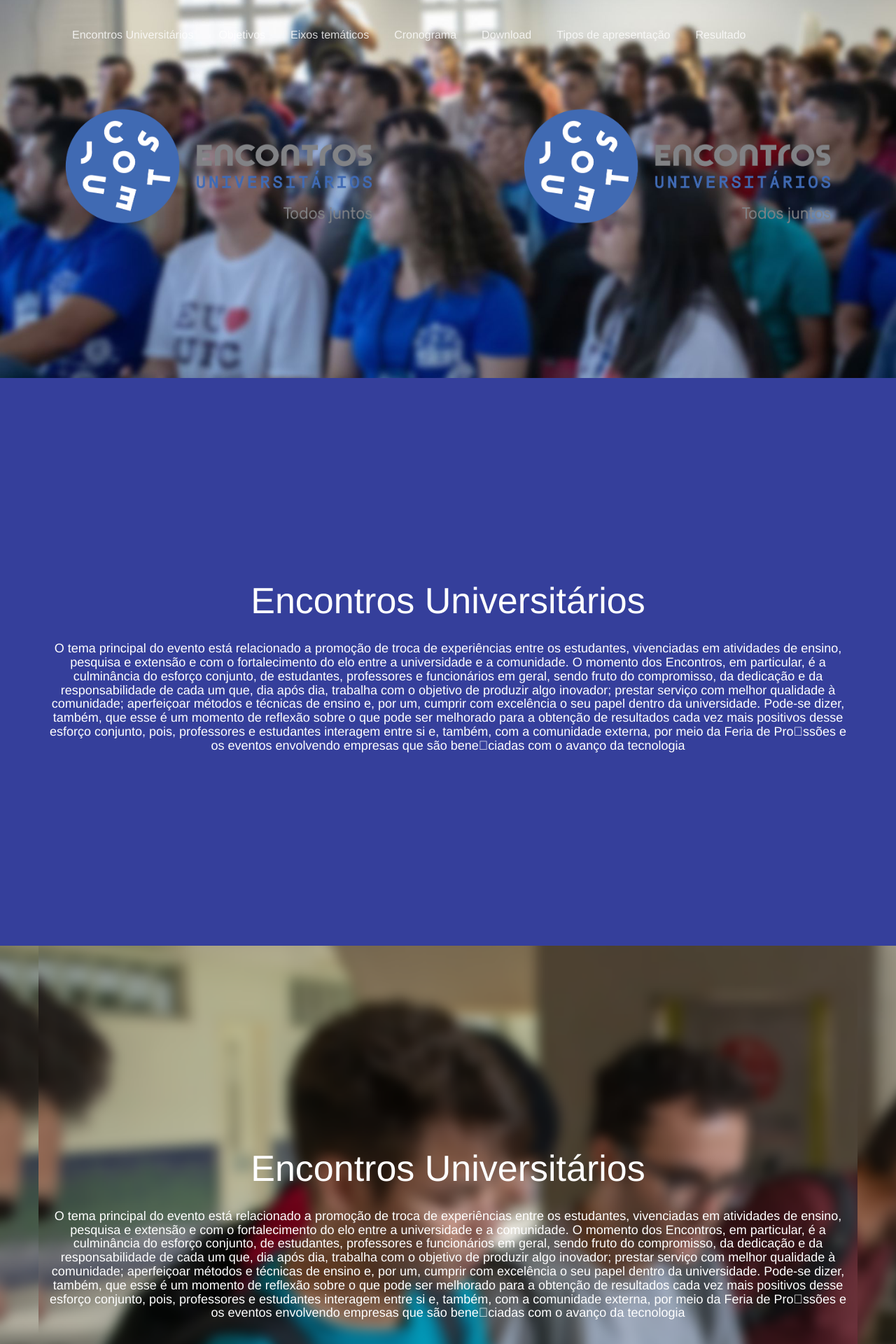
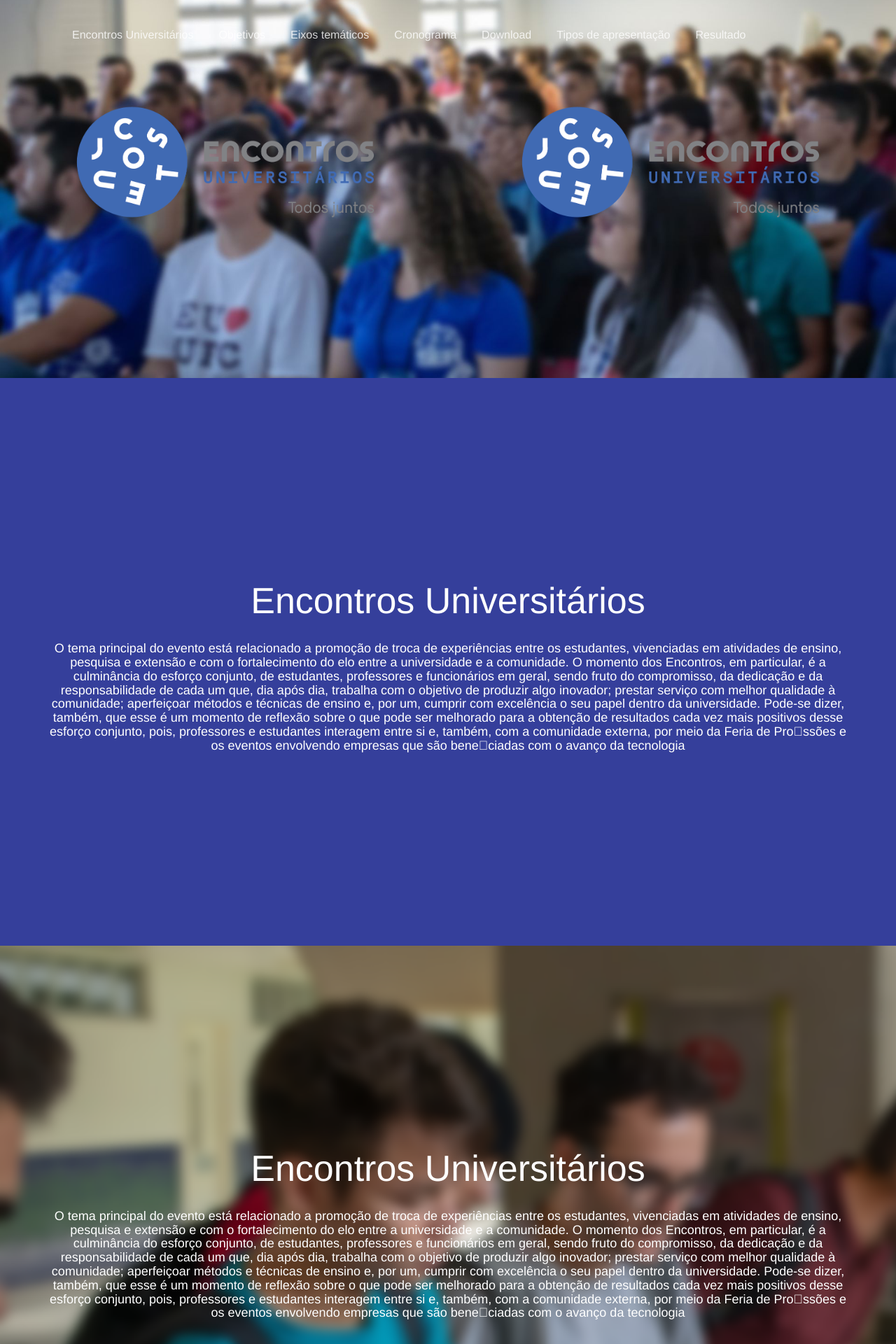
Before and after one commit to encontrosrussas/siteEU2019_2021, a PHP site: page / in a window 1280 px wide. Shown: the top 1920 px of the page at 70% size. Run offline with PHP 8.4, Linux system fonts and the light colour scheme; some web fonts are replaced.

Commit message:
corrigindo problemas de background e tamanho

```diff
--- a/assets/css/stilo.css
+++ b/assets/css/stilo.css
@@ -3,23 +3,23 @@
     height: auto;
 }
 #navbar-full > div.blurred-container > div.motto{
-    width: 100%;
+    width: 97%;
     top:50px;
 }
-.descricao > *, .descricao{
+.descricao{
     background-color: #ffde59;
 }
 
-.descricao > *, .descricao{
+.descricao{
     color: rgb(255, 255, 255);
 }
 
-.objetivos > *, .objetivos{
+.objetivos{
     background-image: url('../img/objetivo.png');
     color: rgb(255, 255, 255);
 }
 
-.intro > *, .intro{
+.intro{
     background-color: #353f9b;
     color: rgb(255, 255, 255);
 }
--- a/index.html
+++ b/index.html
@@ -76,7 +76,7 @@
 
     <id id="encontros"></id>
     <div class="intro">
-      <div class="container tim-container">
+      <div class="container ">
         <div class="space"></div>
         <div class="space"></div>
         <div class="tim-title text-center">
@@ -105,7 +105,7 @@
 
     <id id="objetivos"></id>
     <div class="objetivos">
-      <div class="container tim-container">
+      <div class="container">
         <div class="space"></div>
         <div class="space"></div>
         <div class="tim-title text-center">
@@ -134,7 +134,7 @@
 
     <id id="eixos"></id>
     <div class="descricao">
-      <div class="container tim-container">
+      <div class="container ">
         <div class="space"></div>
         <div class="space"></div>
         <div class="tim-title text-center">
@@ -163,7 +163,7 @@
 
     <id id="cronograma"></id>
     <div class="cronograma">
-      <div class="container tim-container">
+      <div class="container ">
         <div class="space"></div>
         <div class="space"></div>
         <div class="tim-title text-center">
@@ -192,7 +192,7 @@
 
     <id id="download"></id>
     <div class="download">
-      <div class="container tim-container">
+      <div class="container ">
         <div class="space"></div>
         <div class="space"></div>
         <div class="tim-title text-center">
@@ -221,7 +221,7 @@
 
     <id id="tiposapresentacao"></id>
     <div class="tiposapresentacao">
-      <div class="container tim-container">
+      <div class="container ">
         <div class="space"></div>
         <div class="space"></div>
         <div class="tim-title text-center">
@@ -285,7 +285,7 @@
 
 
   <div class="main">
-    <div class="container tim-container">
+    <div class="container ">
       <div id="extras">
         <div class="space"></div>
         <div class="row">
```
Also changed, not shown: 1 other file.
